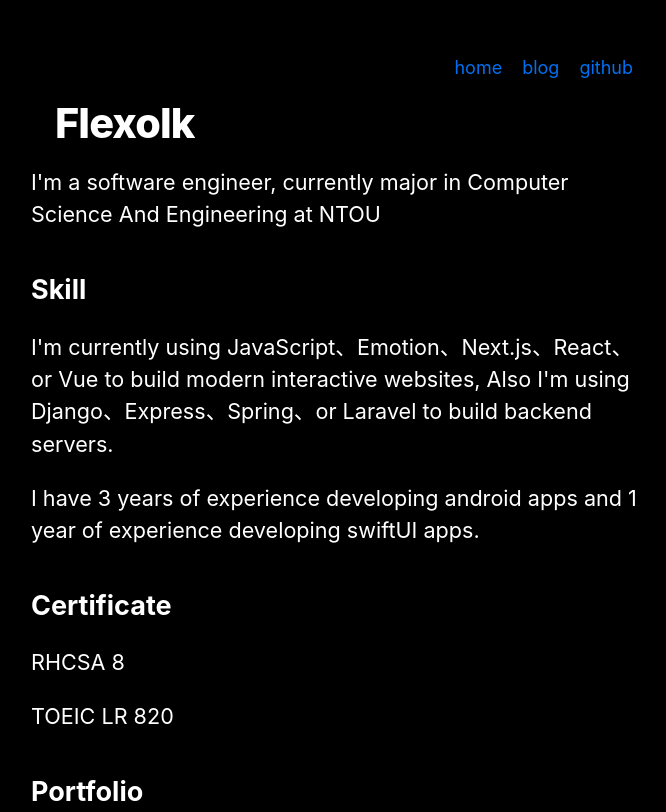
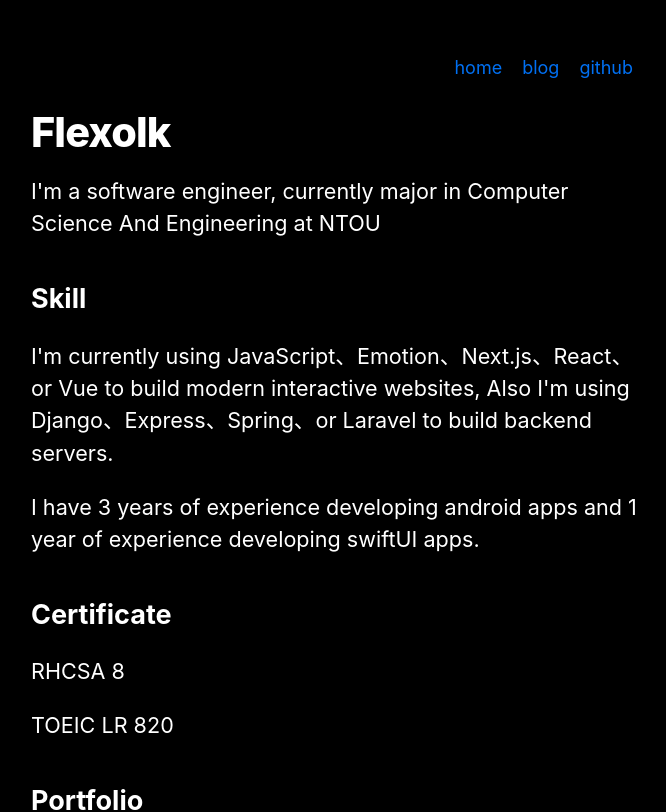
Before and after one commit to SmoothieNoIce/flexolk-blog, a Next.js app: page / in a window 1280 px wide. Shown: the top 812 px of the page, without its empty margins (303-969 px from the left). Built offline with nearby package versions, Linux system fonts and the light colour scheme.

Commit message:
feat: test style

```diff
--- a/styles/utils.module.css
+++ b/styles/utils.module.css
@@ -3,7 +3,7 @@
   line-height: 1;
   font-weight: 800;
   letter-spacing: -0.05rem;
-  margin: 0 0 0 24px;
+  margin: 0.5rem 0 0 0px;
   color: white;
 }
 
```
